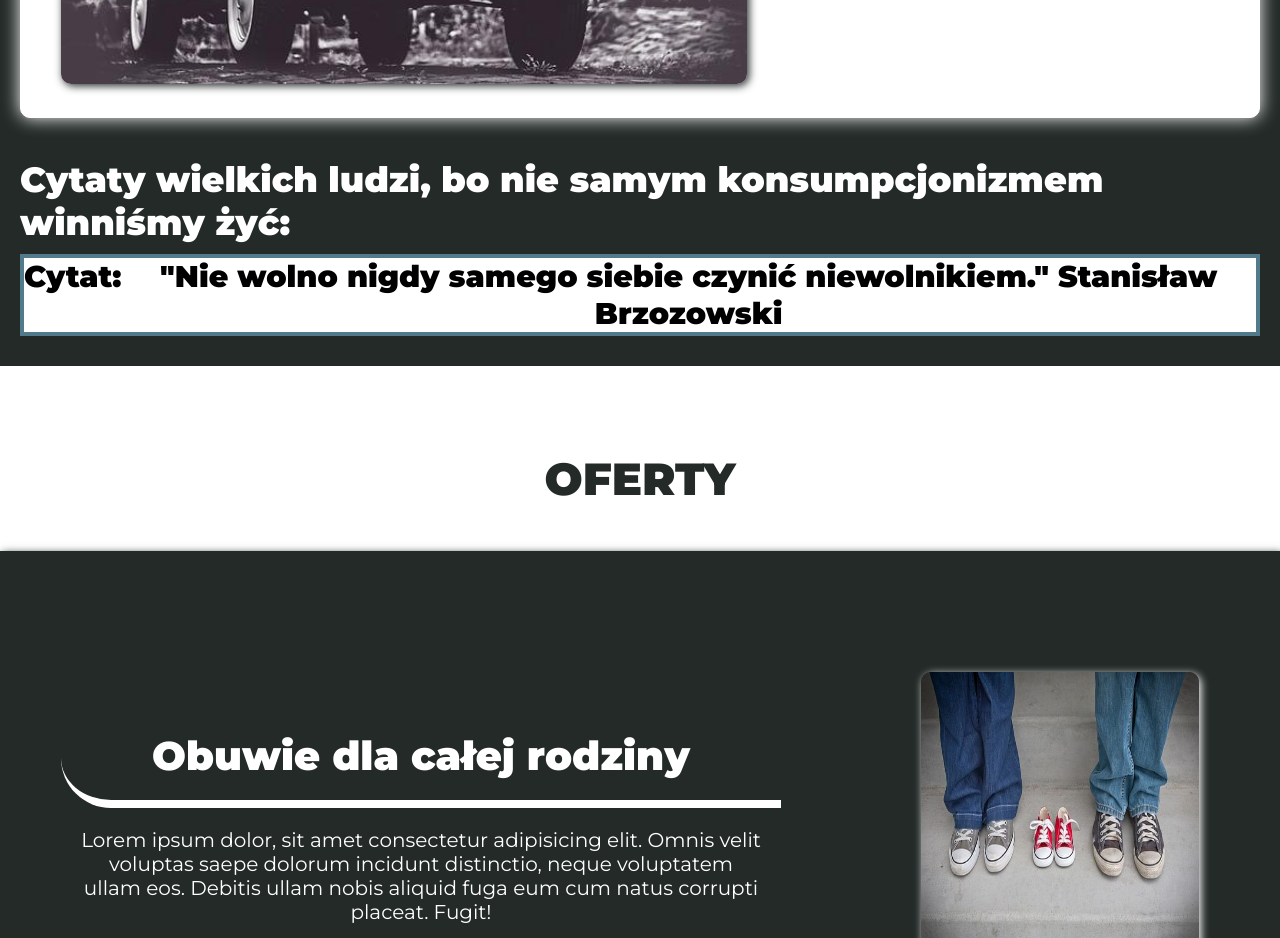
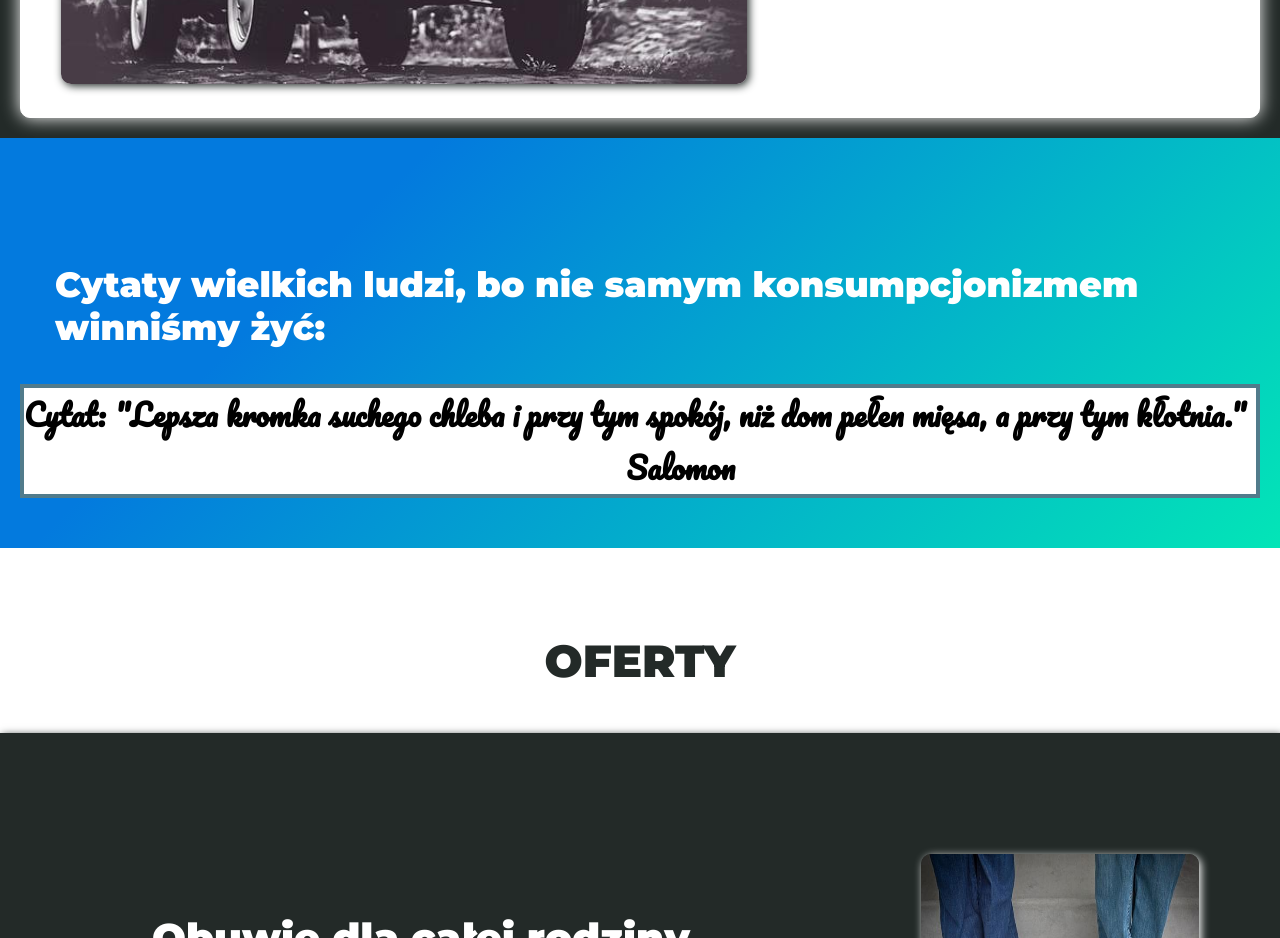
Before and after one commit to Majzerek/UMazura, a website: page index.html in a window 1280 px wide. Shown: the part 2800-3738 px from the top of the page. Drawn offline with nearby package versions, Linux system fonts and the light colour scheme.

Commit message:
more quotes and bgc

```diff
--- a/index.html
+++ b/index.html
@@ -10,6 +10,10 @@
     <link rel="preconnect" href="https://fonts.googleapis.com">
 <link rel="preconnect" href="https://fonts.gstatic.com" crossorigin>
 <link href="https://fonts.googleapis.com/css2?family=Montserrat:wght@300;400;500;900&display=swap" rel="stylesheet">
+<link rel="preconnect" href="https://fonts.googleapis.com">
+<link rel="preconnect" href="https://fonts.gstatic.com" crossorigin>
+<link href="https://fonts.googleapis.com/css2?family=Pacifico&display=swap" rel="stylesheet">
+
 <link rel="preconnect" href="https://fonts.googleapis.com">
 <link rel="preconnect" href="https://fonts.gstatic.com" crossorigin>
 <link href="https://fonts.googleapis.com/css2?family=Black+Ops+One&display=swap" rel="stylesheet">
--- a/src/sass/main.scss
+++ b/src/sass/main.scss
@@ -393,22 +393,26 @@ header {
 		justify-content: center;
 		text-align: center;
 		font-size: 3rem;
-		font-weight: bold;
+		font-weight: 600;
+		font-family: 'Pacifico', cursive;
 	}
 	&__text-quote {
+		margin: 2em auto 0 auto;
+		padding: 1em;
 		color:$section-pure;
 		font-size: 3.5rem;
 
 	}
 	&-quotes {
-		margin: 1em;
-		padding: 1em;
+		padding: 2em;
 		display: flex;
 		justify-content: center;
 		align-items: center;
 		flex-direction: column;
+		background-image: $nav-bg-light;
+		width: 100%;
 		&__frame {
-			margin: 1em;
+			margin-bottom: 3em;
 			width: 100%;
 			height: 100%;
 			background-color: $section-pure;
```
Also changed, not shown: src/js/main.js (+1 -1 lines), dist/css/main.min.css, dist/js/main.mini.js, 1 other file.
